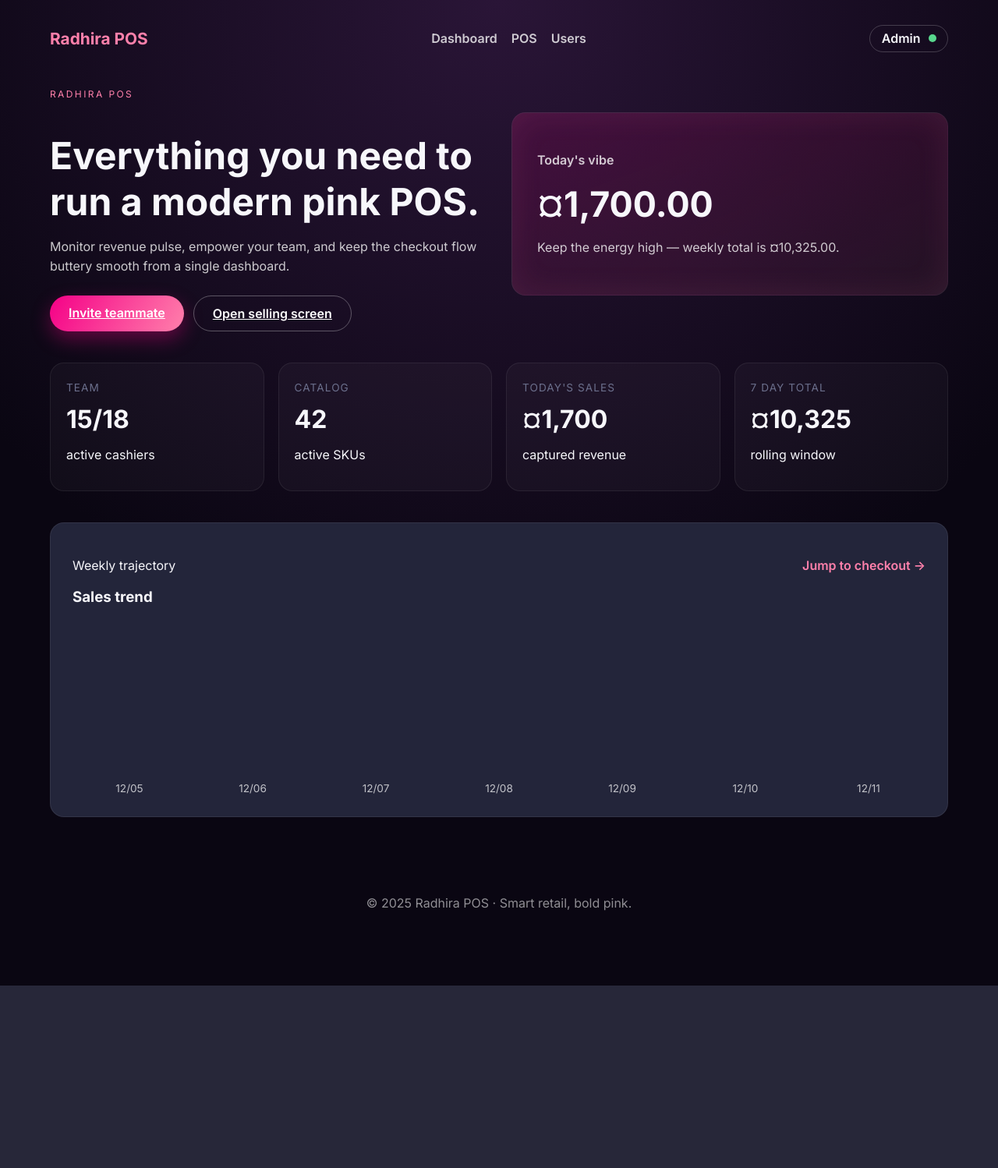
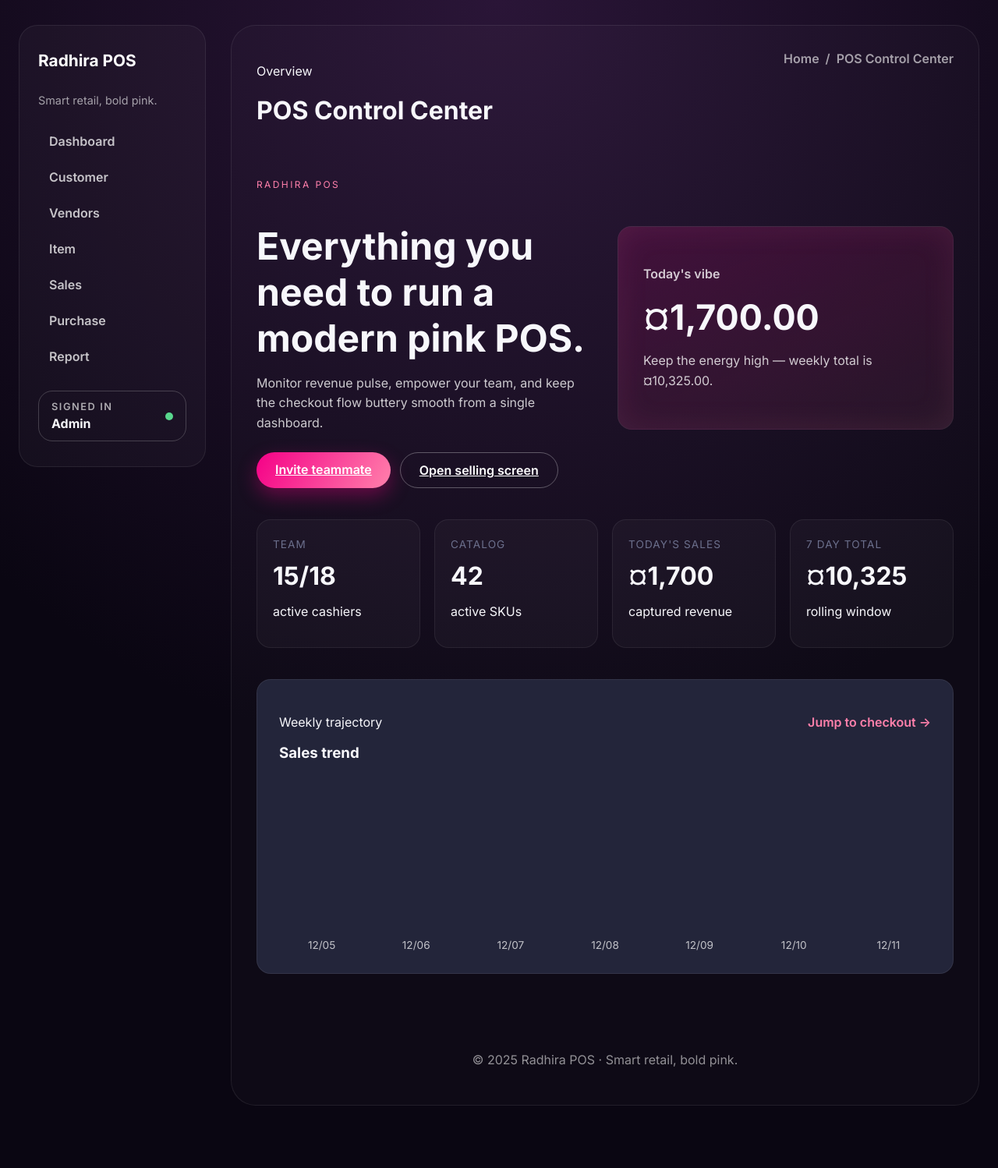
Before and after one commit to Rajeshpandey9807/Radhira_POS, an ASP.NET Core app: page / in a window 1280 px wide. Shown: the whole page at 78% size. Before the commit the page ends 1264 px from the top, so only its background shows below. Run offline with ASP.NET Core 8, Linux system fonts and the light colour scheme; the project's own start-up code is not run, and a stand-in starts its controllers and pages; some libraries are stand-ins or nearby versions.

Commit message:
Refactor layout to use sidebar and main content structure
Co-authored-by: thgvr57mss <thgvr57mss@privaterelay.appleid.com>

```diff
--- a/src/PosApp.Web/Views/Shared/_Layout.cshtml
+++ b/src/PosApp.Web/Views/Shared/_Layout.cshtml
@@ -9,19 +9,43 @@
     <link rel="stylesheet" href="~/css/site.css" asp-append-version="true" />
 </head>
 <body>
+@{
+    var pageTitle = (ViewData["Title"] as string) ?? "Dashboard";
+}
     <div class="app-shell">
-        <nav class="top-nav">
+        <aside class="side-nav">
             <a class="brand" asp-controller="Home" asp-action="Index">Radhira POS</a>
-            <div class="nav-links">
+            <p class="side-tagline">Smart retail, bold pink.</p>
+            <nav class="nav-menu">
                 <a asp-controller="Home" asp-action="Index">Dashboard</a>
-                <a asp-controller="Home" asp-action="Pos">POS</a>
-                <a asp-controller="Users" asp-action="Index">Users</a>
+                <a href="#">Customer</a>
+                <a href="#">Vendors</a>
+                <a href="#">Item</a>
+                <a href="#">Sales</a>
+                <a href="#">Purchase</a>
+                <a href="#">Report</a>
+            </nav>
+            <div class="user-chip stack">
+                <div>
+                    <span class="chip-label">Signed in</span>
+                    <strong>Admin</strong>
                 </div>
-            <div class="user-chip">
-                <span>Admin</span>
                 <span class="dot"></span>
             </div>
-        </nav>
+        </aside>
+
+        <div class="main-column">
+            <header class="top-bar">
+                <div>
+                    <p class="eyebrow">Overview</p>
+                    <h1>@pageTitle</h1>
+                </div>
+                <div class="breadcrumbs">
+                    <span>Home</span>
+                    <span>/</span>
+                    <span>@pageTitle</span>
+                </div>
+            </header>
 
             <main role="main">
                 @RenderBody()
@@ -30,6 +54,7 @@
             <footer>
                 <p>&copy; @DateTime.UtcNow.Year Radhira POS · Smart retail, bold pink.</p>
             </footer>
+        </div>
     </div>
 
     @if (TempData["ToastMessage"] is string toast)
--- a/src/PosApp.Web/wwwroot/css/site.css
+++ b/src/PosApp.Web/wwwroot/css/site.css
@@ -36,9 +36,9 @@ footer {
 }
 
 main {
-  width: min(1200px, 100%);
-  margin: 0 auto;
-  padding: 0 24px 60px;
+  width: 100%;
+  margin: 0;
+  padding: 0 0 60px;
 }
 
 a {
@@ -92,37 +92,91 @@ a:hover {
 }
 
 .app-shell {
-  width: 100%;
+  width: min(1400px, 100%);
+  margin: 0 auto;
+  padding: 0 24px;
+  display: flex;
+  gap: 32px;
 }
 
 .top-nav {
-  width: min(1200px, 100%);
-  margin: 0 auto 32px;
-  padding: 0 24px;
-  display: flex;
-  justify-content: space-between;
-  align-items: center;
-  gap: 18px;
-  flex-wrap: wrap;
+  display: none;
 }
 
 .brand {
   font-size: 1.3rem;
   font-weight: 700;
   text-decoration: none;
+  color: #fff;
+  display: inline-block;
+  margin-bottom: 6px;
 }
 
-.nav-links {
+.side-nav {
+  width: 240px;
+  background: rgba(255, 255, 255, 0.03);
+  border: 1px solid rgba(255, 255, 255, 0.08);
+  border-radius: 24px;
+  padding: 32px 24px;
   display: flex;
-  gap: 18px;
-  font-weight: 600;
+  flex-direction: column;
+  gap: 24px;
+  position: sticky;
+  top: 32px;
+  height: fit-content;
 }
 
-.nav-links a {
+.side-tagline {
+  margin: 0;
+  color: rgba(255, 255, 255, 0.6);
+  font-size: 0.9rem;
+}
+
+.nav-menu {
+  display: flex;
+  flex-direction: column;
+  gap: 6px;
+}
+
+.nav-menu a {
   text-decoration: none;
-  color: rgba(255, 255, 255, 0.78);
-  padding: 6px 0;
-  position: relative;
+  color: rgba(255, 255, 255, 0.75);
+  padding: 10px 14px;
+  border-radius: 12px;
+  font-weight: 600;
+  transition: background 0.2s ease, color 0.2s ease, padding-left 0.2s ease;
+}
+
+.nav-menu a:hover,
+.nav-menu a:focus {
+  background: rgba(245, 0, 135, 0.15);
+  color: #fff;
+  padding-left: 18px;
+}
+
+.main-column {
+  flex: 1;
+  background: rgba(255, 255, 255, 0.02);
+  border-radius: 32px;
+  border: 1px solid rgba(255, 255, 255, 0.08);
+  padding: 32px;
+}
+
+.top-bar {
+  display: flex;
+  justify-content: space-between;
+  align-items: flex-start;
+  gap: 18px;
+  margin-bottom: 32px;
+  flex-wrap: wrap;
+}
+
+.breadcrumbs {
+  display: flex;
+  gap: 8px;
+  align-items: center;
+  color: rgba(255, 255, 255, 0.6);
+  font-weight: 600;
 }
 
 .nav-links a::after {
@@ -157,6 +211,22 @@ a:hover {
   border-radius: 999px;
   background: #58d68d;
   display: inline-block;
+}
+
+.user-chip.stack {
+  width: 100%;
+  justify-content: space-between;
+  border-radius: 18px;
+  padding: 0.75rem 1rem;
+}
+
+.user-chip .chip-label {
+  display: block;
+  font-size: 0.8rem;
+  text-transform: uppercase;
+  letter-spacing: 0.12em;
+  color: rgba(255, 255, 255, 0.65);
+  margin-bottom: 4px;
 }
 
 .hero-panel .eyebrow {
@@ -544,6 +614,32 @@ a:hover {
 }
 
 @media (max-width: 960px) {
+  .app-shell {
+    flex-direction: column;
+    padding: 0 16px;
+  }
+
+  .side-nav {
+    position: static;
+    width: 100%;
+    flex-direction: row;
+    flex-wrap: wrap;
+    gap: 12px 16px;
+  }
+
+  .nav-menu {
+    flex-direction: row;
+    flex-wrap: wrap;
+  }
+
+  .nav-menu a {
+    padding: 8px 12px;
+  }
+
+  .main-column {
+    padding: 24px;
+  }
+
   .pos-body {
     grid-template-columns: 1fr;
   }
```
Lines whose indentation alone changed are shown as unchanged.
